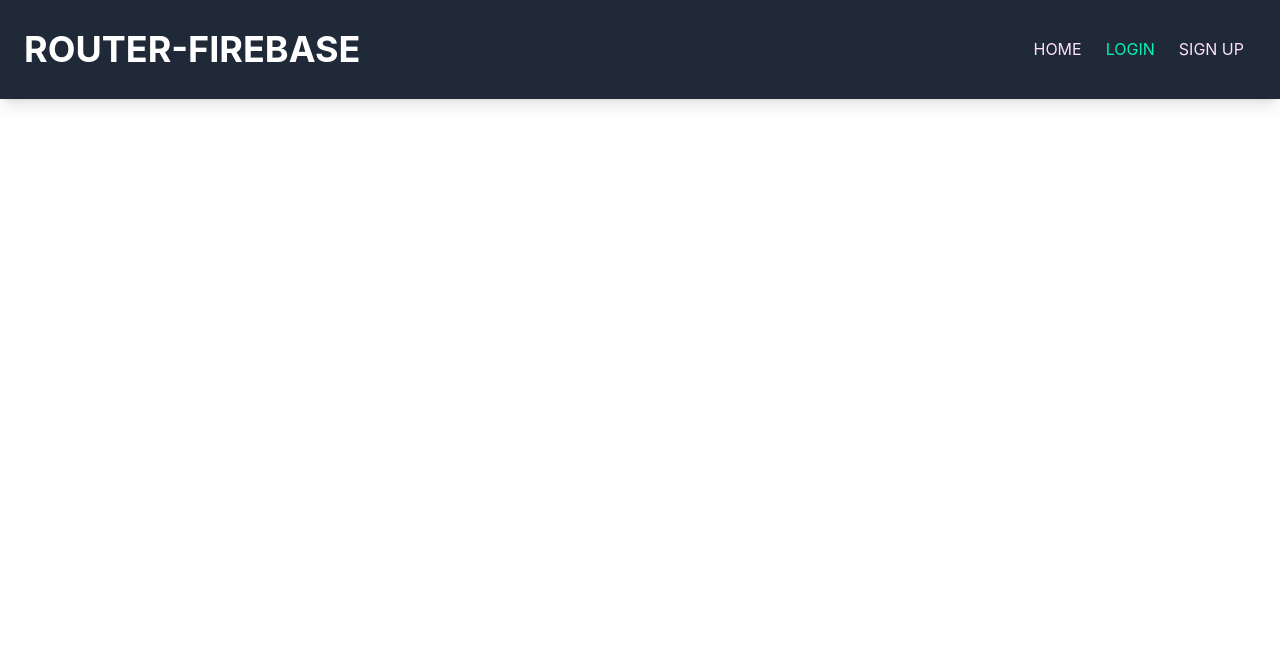
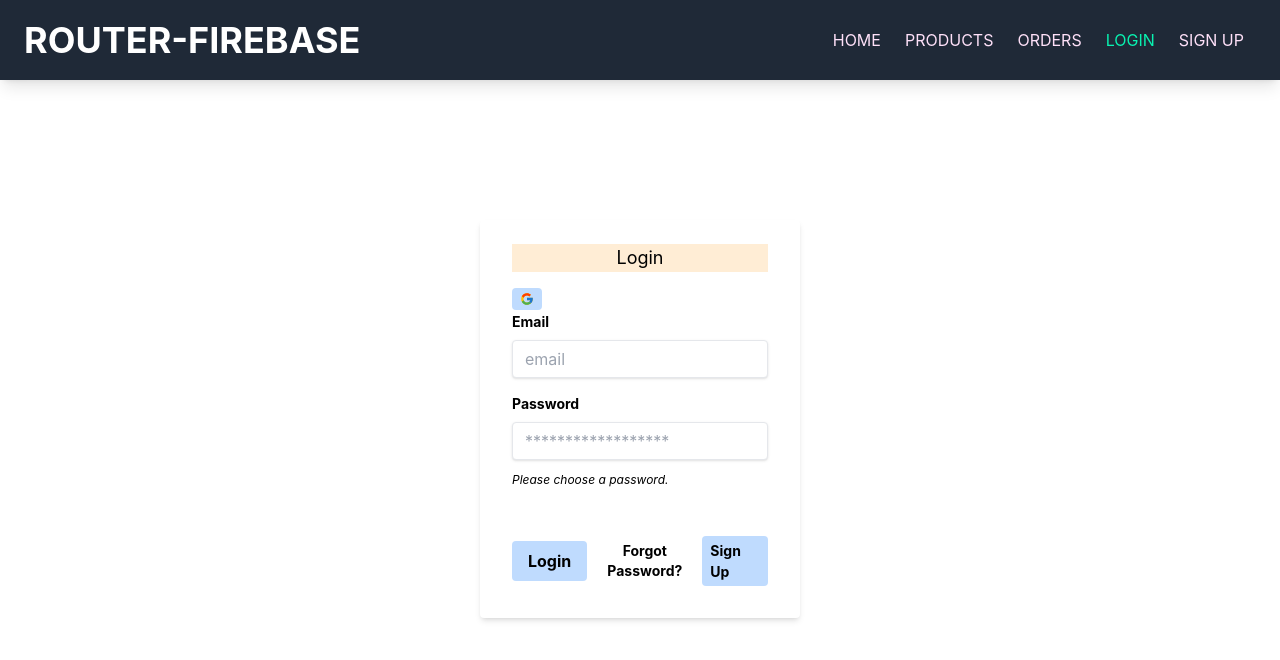
Before and after one commit to anamerasul/router-firebase-intrigation-practice, a React (Create React App) app in the folder router-firebase-intrigation/: page /login in a window 1280 px wide. Shown: the top 660 px of the page. Built offline with nearby package versions, Linux system fonts and the light colour scheme.

Commit message:
Create Use Firebase hook for shared authentication

```diff
--- /dev/null
+++ b/package.json
@@ -0,0 +1,5 @@
+{
+  "dependencies": {
+    "react-icons": "^4.3.1"
+  }
+}
--- a/router-firebase-intrigation/src/App.js
+++ b/router-firebase-intrigation/src/App.js
@@ -4,6 +4,10 @@ import './App.css';
 import { getAuth } from "firebase/auth";
 import app from './firebase.init';
 import Header from './Components/Header/Header';
+import { Route, Routes } from 'react-router-dom';
+import Home from './Components/Home/Home';
+import SignUp from './Components/SignUp/SignUp';
+import Login from './Components/Login/Login';
 
 
 
@@ -16,6 +20,12 @@ function App() {
   return (
     <div className="">
       <Header></Header>
+
+      <Routes>
+        <Route path="/" element={<Home></Home>}></Route>
+        <Route path="/signup" element={<SignUp></SignUp>}></Route>
+        <Route path="/login" element={<Login></Login>}></Route>
+      </Routes>
     </div>
   );
 }
--- a/router-firebase-intrigation/src/Components/Header/Header.js
+++ b/router-firebase-intrigation/src/Components/Header/Header.js
@@ -12,7 +12,7 @@ const Header = () => {
                 <div className="container px-4 mx-auto flex flex-wrap items-center justify-between">
                     <div className="w-full relative flex justify-between md:w-auto md:static md:block md:justify-start">
                         <Link to='/'
-                            className="text-4xl font-bold leading-relaxed inline-block mr-4 py-2 whitespace-nowrap uppercase text-fuchsia-300 md:text-white "
+                            className=" text-xl md:text-4xl font-bold leading-relaxed inline-block mr-4 py-2 whitespace-nowrap uppercase text-fuchsia-300 md:text-white "
                         >
                             router-firebase
                         </Link>
@@ -36,6 +36,12 @@ const Header = () => {
                                 <CustomLink className="px-3 py-2 flex items-center uppercase" to='/'>HOME</CustomLink>
                             </li>
                             <li className="nav-item">
+                                <CustomLink className="px-3 py-2 flex items-center uppercase" to='/products'>products</CustomLink>
+                            </li>
+                            <li className="nav-item">
+                                <CustomLink className="px-3 py-2 flex items-center uppercase" to='/orders'>Orders</CustomLink>
+                            </li>
+                            <li className="nav-item">
                                 <CustomLink className="px-3 py-2 flex items-center uppercase" to='/login'>Login</CustomLink>
                             </li>
                             <li className="nav-item">
--- /dev/null
+++ b/router-firebase-intrigation/src/Components/Home/Home.js
@@ -0,0 +1,13 @@
+import React from 'react';
+
+const Home = () => {
+    return (
+        <div>
+            <h1 className="text-3xl font-bold underline">
+                Home
+            </h1>
+        </div>
+    );
+};
+
+export default Home;
--- /dev/null
+++ b/router-firebase-intrigation/src/Components/Login/Login.js
@@ -0,0 +1,74 @@
+import React from 'react';
+import { Link } from 'react-router-dom';
+import { FcGoogle } from 'react-icons/fc';
+
+const Login = () => {
+    return (
+        <div className="flex justify-center">
+            <div className="w-full max-w-xs">
+
+
+                <form noValidate className="bg-white shadow-md rounded px-8 pt-6 pb-8 mb-4 my-32">
+                    <h2 className="text-lg text-center bg-orange-100">Login</h2>
+
+                    <div className="mt-4 mx-auto">
+
+                        <button className="bg-blue-200 mx-auto text-center hover:bg-gray-600 hover:text-white text-black font-bold py-1 px-2 rounded focus:outline-none focus:shadow-outline text-[14px]">
+                            <FcGoogle></FcGoogle>
+                        </button>
+                    </div>
+
+
+                    <div className="mb-4">
+                        <label className="block text-grey-darker text-sm font-bold mb-2" htmlFor="Email">
+                            Email
+                        </label>
+
+                        <input className="shadow appearance-none border rounded w-full py-2 px-3 text-grey-darker leading-tight focus:outline-none focus:shadow-outline" id="email" type="email" placeholder="email" required />
+                    </div>
+
+
+
+                    <div className="mb-6">
+                        <label className="block text-grey-darker text-sm font-bold mb-2" htmlFor="password">
+                            Password
+                        </label>
+                        <input className="shadow appearance-none border border-red rounded w-full py-2 px-3 text-grey-darker mb-3 leading-tight focus:outline-none focus:shadow-outline" id="password" type="password" placeholder="******************" required />
+
+                        <p className="text-red text-xs italic">Please choose a password.</p>
+                    </div>
+
+                    <div className="flex items-start mb-6">
+                        {/* <div className="flex items-center h-5">
+                        <input id="terms" aria-describedby="terms" type="checkbox" className="w-4 h-4 bg-gray-50 rounded border border-gray-300 focus:ring-3 focus:ring-blue-300 dark:bg-gray-700 dark:border-gray-600 dark:focus:ring-blue-600 dark:ring-offset-gray-800" required />
+                    </div> */}
+                        {/* <div className="ml-3 text-sm">
+                        <label htmlFor="terms" className="font-medium text-gray-900 dark:text-gray-300">Already register</label>
+                    </div> */}
+                    </div>
+                    <div className="flex items-center justify-between">
+
+
+                        <input type='submit' className="bg-blue-200 hover:bg-gray-600 hover:text-white text-black font-bold py-2 px-4 rounded focus:outline-none focus:shadow-outline" value='Login' />
+
+                        <button className="inline-block align-baseline font-bold text-sm text-blue hover:text-blue-darker">
+                            Forgot Password?
+                        </button>
+                        <br />
+
+                        <Link to="/signup" className="bg-blue-200 hover:bg-gray-600 hover:text-white text-black font-bold py-1 px-2 rounded focus:outline-none focus:shadow-outline text-[14px]">
+                            Sign Up
+                        </Link>
+
+
+
+                    </div>
+                </form>
+            </div>
+
+
+        </div>
+    );
+};
+
+export default Login;
--- /dev/null
+++ b/router-firebase-intrigation/src/Components/SignUp/SignUp.js
@@ -0,0 +1,73 @@
+import React from 'react';
+import { Link } from 'react-router-dom';
+
+const SignUp = () => {
+    return (
+        <div>
+
+            <div className="flex justify-center">
+                <div className="w-full max-w-xs">
+
+
+                    <form noValidate className="bg-white shadow-md rounded px-8 pt-6 pb-8 mb-4 my-32">
+                        <h2 className="text-lg text-center bg-orange-100">Please Register</h2>
+                        <div className="mb-4">
+                            <label className="block text-grey-darker text-sm font-bold mb-2" htmlFor="name">
+                                Name
+                            </label>
+
+                            <input className="shadow appearance-none border rounded w-full py-2 px-3 text-grey-darker leading-tight focus:outline-none focus:shadow-outline" id="name" type="text" placeholder="name" required />
+
+                        </div>
+
+
+                        <div className="mb-4">
+                            <label className="block text-grey-darker text-sm font-bold mb-2" htmlFor="Email">
+                                Email
+                            </label>
+
+                            <input className="shadow appearance-none border rounded w-full py-2 px-3 text-grey-darker leading-tight focus:outline-none focus:shadow-outline" id="email" type="email" placeholder="email" required />
+                        </div>
+
+
+
+                        <div className="mb-6">
+                            <label className="block text-grey-darker text-sm font-bold mb-2" htmlFor="password">
+                                Password
+                            </label>
+                            <input className="shadow appearance-none border border-red rounded w-full py-2 px-3 text-grey-darker mb-3 leading-tight focus:outline-none focus:shadow-outline" id="password" type="password" placeholder="******************" required />
+
+                            <p className="text-red text-xs italic">Please choose a password.</p>
+                        </div>
+
+                        <div className="flex items-start mb-6">
+                            {/* <div className="flex items-center h-5">
+                                <input id="terms" aria-describedby="terms" type="checkbox" className="w-4 h-4 bg-gray-50 rounded border border-gray-300 focus:ring-3 focus:ring-blue-300 dark:bg-gray-700 dark:border-gray-600 dark:focus:ring-blue-600 dark:ring-offset-gray-800" required />
+                            </div> */}
+                            {/* <div className="ml-3 text-sm">
+                                <label htmlFor="terms" className="font-medium text-gray-900 dark:text-gray-300">Already register</label>
+                            </div> */}
+                        </div>
+                        <div className="flex items-center justify-between">
+                            <input type='submit' className="bg-blue-200 hover:bg-gray-600 hover:text-white text-black font-bold py-2 px-4 rounded focus:outline-none focus:shadow-outline" value='sign up' />
+                            {/* <button className="inline-block align-baseline font-bold text-sm text-blue hover:text-blue-darker">
+                                Forgot Password?
+                            </button> */}
+
+                            <Link to="/login" className="bg-blue-200 hover:bg-gray-600 hover:text-white text-black font-bold py-1 px-2 rounded focus:outline-none focus:shadow-outline text-[14px]">
+                                Login
+                            </Link>
+                        </div>
+
+
+                    </form>
+                </div>
+
+
+            </div>
+
+        </div>
+    );
+};
+
+export default SignUp;
--- /dev/null
+++ b/router-firebase-intrigation/src/Hooks/UseFirebase.js
@@ -0,0 +1,21 @@
+import { useEffect, useState } from "react";
+
+
+const UseFirebase = () => {
+    const [user, setUser] = useState({})
+
+    useEffect(() => {
+
+
+    }, [])
+
+    const signInwithGoogle = () => {
+
+        console.log('google sign in');
+    }
+    return [user, setUser]
+
+
+}
+
+export default UseFirebase;
```
Also changed, not shown: 1 other file (tests, documents, lock files or other folders).
